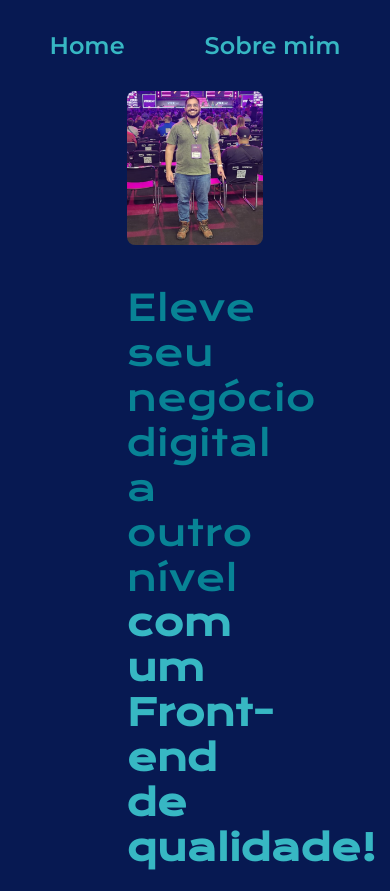
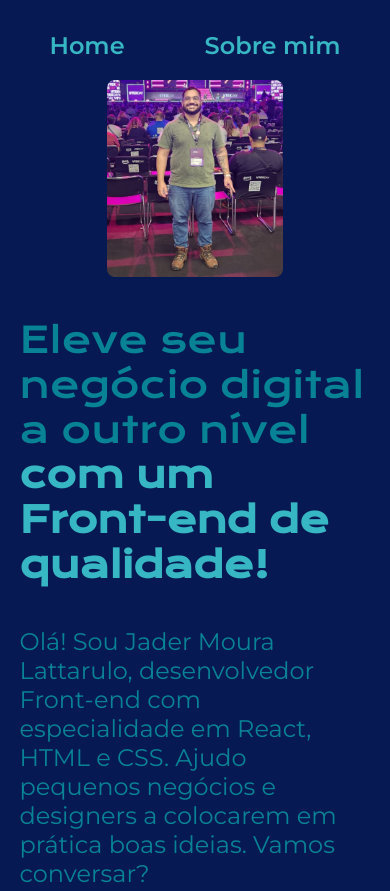
Before and after one commit to Jader-Moura-Lattarulo/html-css-one, a website: page projeto02/index.html in a window 390 px wide. Shown: the top 891 px of the page. Drawn offline with nearby package versions, Linux system fonts and the light colour scheme.

Commit message:
Update style.css

```diff
--- a/projeto02/styles/style.css
+++ b/projeto02/styles/style.css
@@ -134,5 +134,10 @@ body {
 
   .apresentation {
     flex-direction: column-reverse;
+    padding: 5%;
+  }
+
+  .apresentation__Content {
+    width: auto;
   }
 }
```
